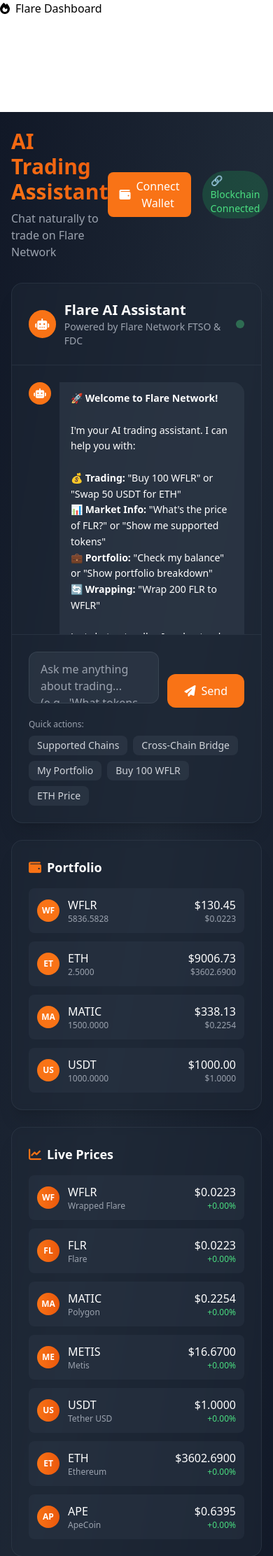
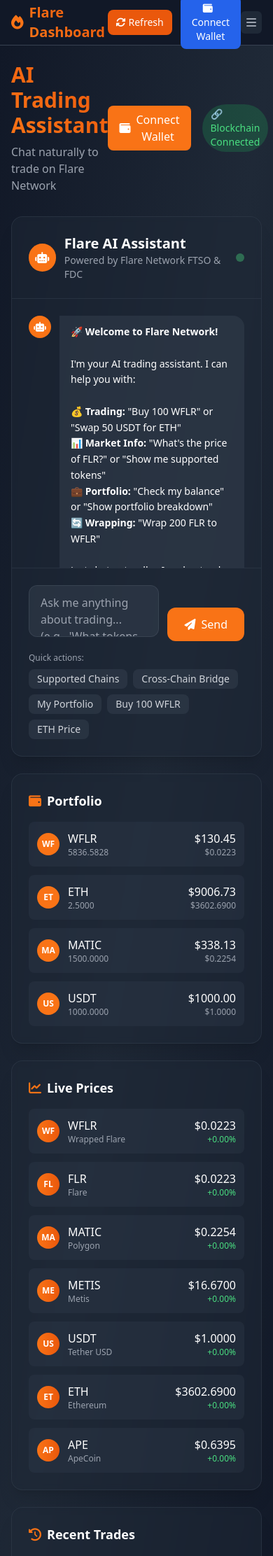
Before and after one commit to investorVOU/FlaretraderBot, a Flask app: page / in a window 390 px wide; the page is wider, and only the part inside the window is pictured. Shown: the top 2223 px of that part at 70% size. Run offline with Flask 3, Linux system fonts and the light colour scheme; some libraries are stand-ins or nearby versions.

Commit message:
Assistant checkpoint: Fix header white space and add wallet connect
Assistant generated file changes:
- templates/base.html: Fix header white space by updating navigation styling, Fix main content padding and remove white space, Add mobile menu toggle script

---

User prompt:

why is there a white space in header

Replit-Commit-Author: Assistant
Replit-Commit-Session-Id: 0931ab8e-225a-4ff5-a766-90e96fb1f918

```diff
--- a/templates/base.html
+++ b/templates/base.html
@@ -60,53 +60,92 @@
 </head>
 <body>
     <!-- Navigation -->
-    <nav class="navbar navbar-expand-lg navbar-dark bg-dark-custom">
-        <div class="container-fluid">
-            <a class="navbar-brand fw-bold" href="{{ url_for('dashboard') }}">
-                <i class="fas fa-fire text-primary me-2"></i>Flare Dashboard
-            </a>
+    <nav class="bg-gray-900 border-b border-gray-700 sticky top-0 z-50">
+        <div class="max-w-7xl mx-auto px-4 sm:px-6 lg:px-8">
+            <div class="flex items-center justify-between h-16">
+                <!-- Logo and Brand -->
+                <div class="flex items-center">
+                    <a href="{{ url_for('dashboard') }}" class="flex items-center">
+                        <i class="fas fa-fire text-flare-500 mr-2 text-xl"></i>
+                        <span class="gradient-text text-xl font-bold">Flare Dashboard</span>
+                    </a>
+                </div>
 
-            <button class="navbar-toggler" type="button" data-bs-toggle="collapse" data-bs-target="#navbarNav">
-                <span class="navbar-toggler-icon"></span>
-            </button>
+                <!-- Navigation Links -->
+                <div class="hidden md:block">
+                    <div class="ml-10 flex items-baseline space-x-4">
+                        <a href="{{ url_for('dashboard') }}"
+                           class="nav-link {% if request.endpoint == 'dashboard' %}bg-flare-600 text-white{% else %}text-gray-300 hover:bg-gray-700 hover:text-white{% endif %} px-3 py-2 rounded-md text-sm font-medium transition-colors">
+                            <i class="fas fa-robot mr-1"></i>AI Trading
+                        </a>
+                        <a href="{{ url_for('chat') }}"
+                           class="nav-link {% if request.endpoint == 'chat' %}bg-flare-600 text-white{% else %}text-gray-300 hover:bg-gray-700 hover:text-white{% endif %} px-3 py-2 rounded-md text-sm font-medium transition-colors">
+                            <i class="fas fa-comments mr-1"></i>Full Chat
+                        </a>
+                        <a href="{{ url_for('portfolio') }}"
+                           class="nav-link {% if request.endpoint == 'portfolio' %}bg-flare-600 text-white{% else %}text-gray-300 hover:bg-gray-700 hover:text-white{% endif %} px-3 py-2 rounded-md text-sm font-medium transition-colors">
+                            <i class="fas fa-wallet mr-1"></i>Portfolio
+                        </a>
+                        <a href="{{ url_for('trading') }}"
+                           class="nav-link {% if request.endpoint == 'trading' %}bg-flare-600 text-white{% else %}text-gray-300 hover:bg-gray-700 hover:text-white{% endif %} px-3 py-2 rounded-md text-sm font-medium transition-colors">
+                            <i class="fas fa-chart-line mr-1"></i>Charts & Data
+                        </a>
+                    </div>
+                </div>
 
-            <div class="collapse navbar-collapse" id="navbarNav">
-                <ul class="navbar-nav me-auto">
-                    <li class="nav-item">
-                        <a class="nav-link {% if request.endpoint == 'dashboard' %}active{% endif %}" href="{{ url_for('dashboard') }}">
-                            <i class="fas fa-robot me-1"></i>AI Trading
-                        </a>
-                    </li>
-                    <li class="nav-item">
-                        <a class="nav-link {% if request.endpoint == 'chat' %}active{% endif %}" href="{{ url_for('chat') }}">
-                            <i class="fas fa-comments me-1"></i>Full Chat
-                        </a>
-                    </li>
-                    <li class="nav-item">
-                        <a class="nav-link {% if request.endpoint == 'portfolio' %}active{% endif %}" href="{{ url_for('portfolio') }}">
-                            <i class="fas fa-wallet me-1"></i>Portfolio
-                        </a>
-                    </li>
-                    <li class="nav-item">
-                        <a class="nav-link {% if request.endpoint == 'trading' %}active{% endif %}" href="{{ url_for('trading') }}">
-                            <i class="fas fa-chart-line me-1"></i>Charts & Data
-                        </a>
-                    </li>
-                </ul>
+                <!-- Right side buttons -->
+                <div class="flex items-center space-x-3">
+                    <button onclick="refreshPrices()"
+                            class="bg-flare-600 hover:bg-flare-700 text-white px-3 py-2 rounded-lg text-sm font-medium transition-colors flex items-center">
+                        <i class="fas fa-sync-alt mr-1"></i>Refresh
+                    </button>
 
-                <div class="navbar-nav">
-                    <div class="nav-item">
-                        <button class="btn btn-outline-primary btn-sm" onclick="refreshPrices()">
-                            <i class="fas fa-sync-alt me-1"></i>Refresh Prices
+                    <!-- Wallet Connection -->
+                    <button id="connectWallet" onclick="connectWallet()"
+                            class="bg-blue-600 hover:bg-blue-700 text-white px-4 py-2 rounded-lg text-sm font-medium transition-colors">
+                        <i class="fas fa-wallet mr-2"></i>Connect Wallet
+                    </button>
+
+                    <div id="walletConnected" class="hidden flex items-center bg-green-600 text-white px-3 py-2 rounded-lg text-sm">
+                        <i class="fas fa-check-circle mr-2"></i>
+                        <span id="walletAddress"></span>
+                        <button onclick="disconnectWallet()" class="ml-2 text-green-200 hover:text-white">
+                            <i class="fas fa-times"></i>
                         </button>
                     </div>
                 </div>
+
+                <!-- Mobile menu button -->
+                <div class="md:hidden">
+                    <button type="button" id="mobile-menu-button"
+                            class="bg-gray-800 inline-flex items-center justify-center p-2 rounded-md text-gray-400 hover:text-white hover:bg-gray-700">
+                        <i class="fas fa-bars"></i>
+                    </button>
+                </div>
+            </div>
+        </div>
+
+        <!-- Mobile menu -->
+        <div class="md:hidden hidden" id="mobile-menu">
+            <div class="px-2 pt-2 pb-3 space-y-1 sm:px-3 bg-gray-800">
+                <a href="{{ url_for('dashboard') }}" class="text-gray-300 hover:bg-gray-700 hover:text-white block px-3 py-2 rounded-md text-base font-medium">
+                    <i class="fas fa-robot mr-2"></i>AI Trading
+                </a>
+                <a href="{{ url_for('chat') }}" class="text-gray-300 hover:bg-gray-700 hover:text-white block px-3 py-2 rounded-md text-base font-medium">
+                    <i class="fas fa-comments mr-2"></i>Full Chat
+                </a>
+                <a href="{{ url_for('portfolio') }}" class="text-gray-300 hover:bg-gray-700 hover:text-white block px-3 py-2 rounded-md text-base font-medium">
+                    <i class="fas fa-wallet mr-2"></i>Portfolio
+                </a>
+                <a href="{{ url_for('trading') }}" class="text-gray-300 hover:bg-gray-700 hover:text-white block px-3 py-2 rounded-md text-base font-medium">
+                    <i class="fas fa-chart-line mr-2"></i>Charts & Data
+                </a>
             </div>
         </div>
     </nav>
 
     <!-- Main Content -->
-    <main class="container-fluid py-4">
+    <main class="min-h-screen bg-gray-900 text-white pt-0">
         <!-- Flash Messages -->
         {% with messages = get_flashed_messages(with_categories=true) %}
             {% if messages %}
@@ -174,6 +213,25 @@
 
         // Auto-refresh prices every 30 seconds
         setInterval(refreshPrices, 30000);
+
+        // Mobile menu toggle
+        document.getElementById('mobile-menu-button')?.addEventListener('click', function() {
+            const mobileMenu = document.getElementById('mobile-menu');
+            mobileMenu.classList.toggle('hidden');
+        });
+
+        // Wallet connection functions (will be enhanced by wallet service)
+        window.connectWallet = function() {
+            console.log('Connect wallet clicked');
+            // This will be handled by the wallet service
+        };
+
+        window.disconnectWallet = function() {
+            const connectBtn = document.getElementById('connectWallet');
+            const connectedDiv = document.getElementById('walletConnected');
+            connectBtn.classList.remove('hidden');
+            connectedDiv.classList.add('hidden');
+        };
     </script>
 
     {% block scripts %}{% endblock %}
```
